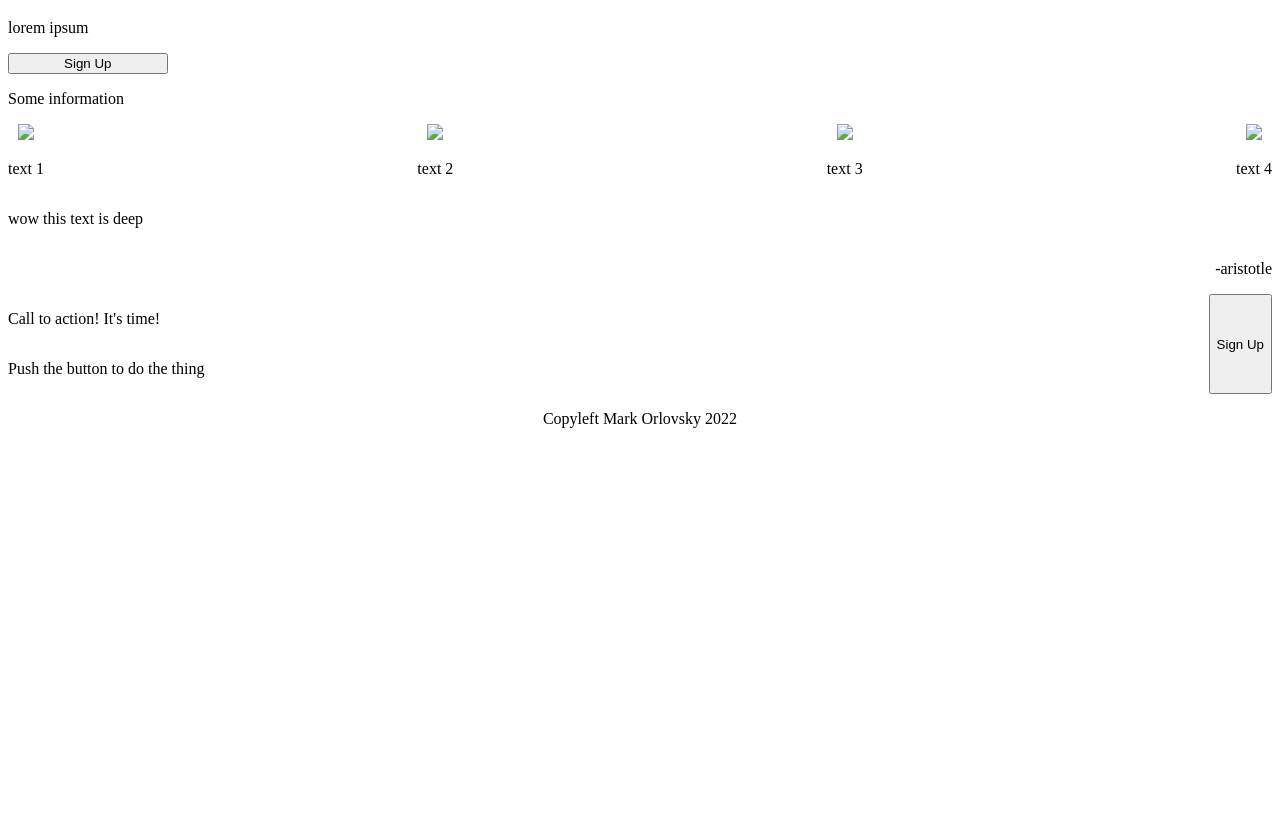
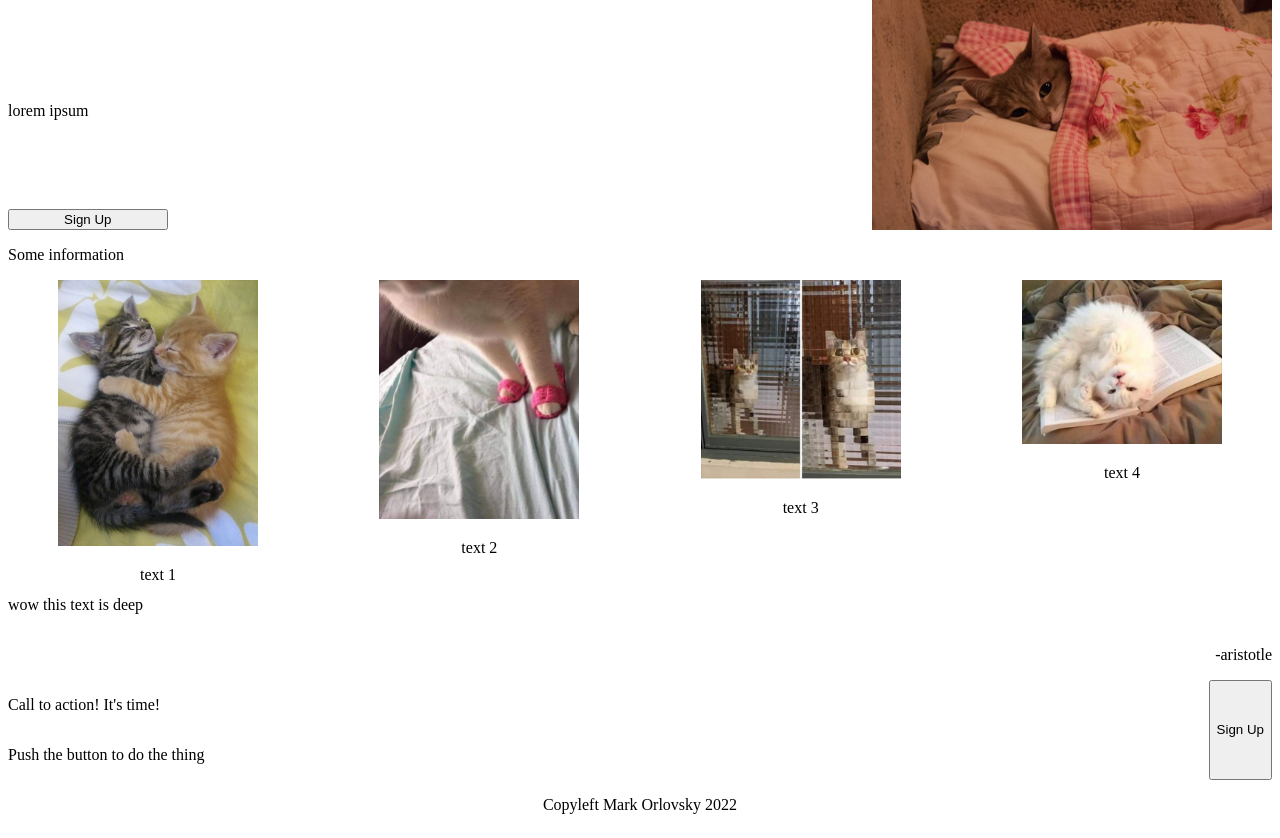
Before and after one commit to orlovskym/CSS-Project, a plain HTML site: page index.html in a window 1280 px wide. Shown: the part 105-943 px from the top of the page. Before the commit the page ends 800 px from the top, so only its background shows below. Drawn offline with Linux system fonts and the light colour scheme.

Commit message:
add images

```diff
--- a/style.css
+++ b/style.css
@@ -27,6 +27,8 @@ body{
 
 .s2_infobox{
     text-align: center;
+    height: 300px;
+    width: 300px;
 }
 
 .section3{
@@ -60,3 +62,12 @@ ul{
     list-style: none;
     gap: 16px;
 }
+
+.s2_infobox img{
+    max-width: 200px;
+
+}
+
+.s1_image{
+    max-width: 400px;
+}
```
Also changed, not shown: images/logo.png (added), images/s1_image.png (added), images/s2i1.png (added), images/s2i2.png (added), images/s2i3.png (added), images/s2i4.png (added).
